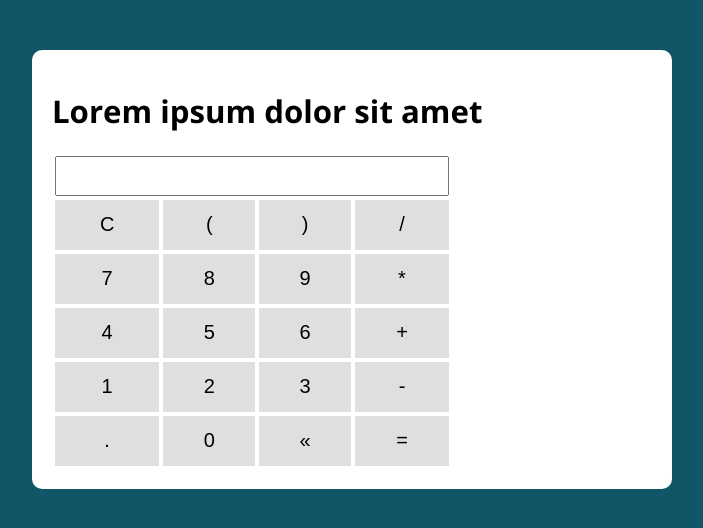
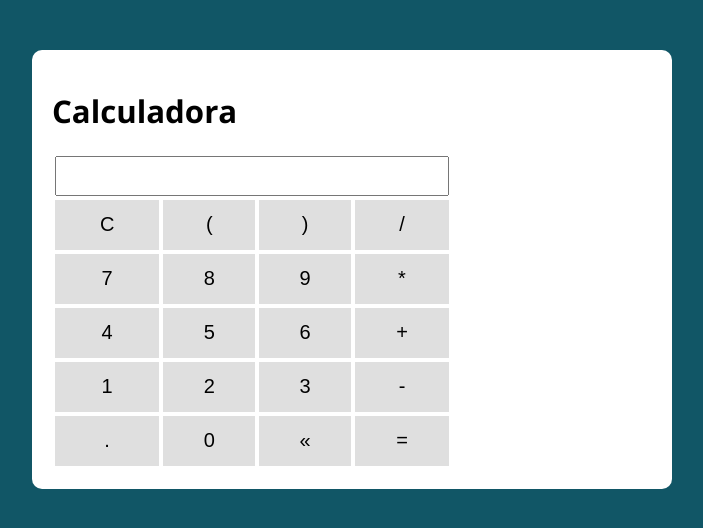
Before and after one commit to LeoFontez/Calculadora, a plain HTML site: page index.html in a window 1280 px wide. Shown: the whole page, without its empty margins (288-991 px from the left). Drawn offline with nearby package versions, Linux system fonts and the light colour scheme.

Commit message:
Update index.html

```diff
--- a/index.html
+++ b/index.html
@@ -5,14 +5,14 @@
   <meta charset="UTF-8">
   <meta name="viewport" content="width=device-width, initial-scale=1.0">
   <meta http-equiv="X-UA-Compatible" content="ie=edge">
-  <title>Modelo</title>
+  <title>Calculadora</title>
   <link rel="stylesheet" href="./assets/css/style.css">
 </head>
 
 <body>
 
   <section class="container">
-    <h1>Lorem ipsum dolor sit amet</h1>
+    <h1>Calculadora</h1>
 
     <table class="calculadora">
       <tr>
```
